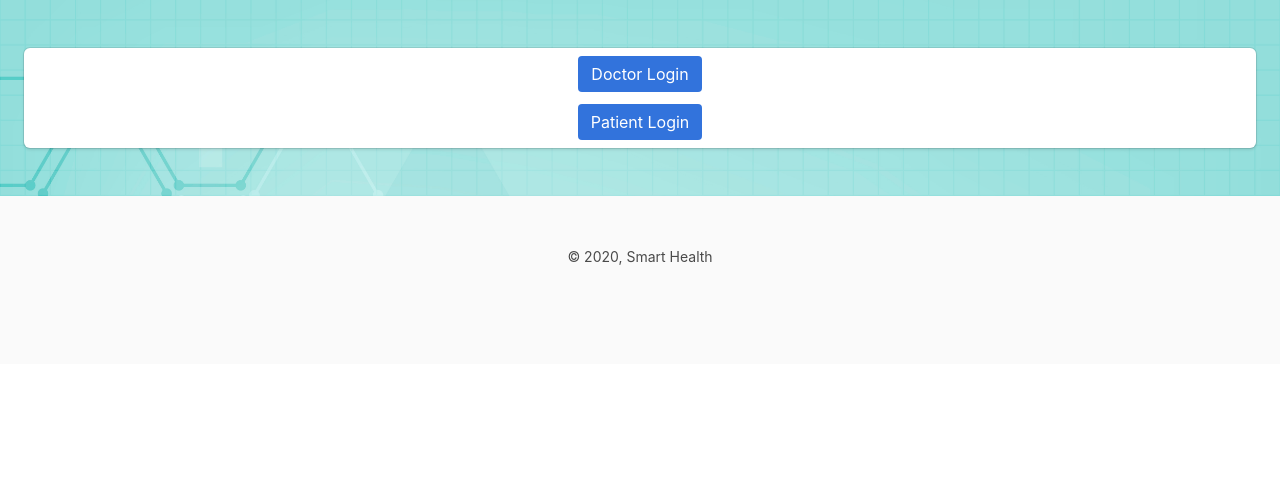
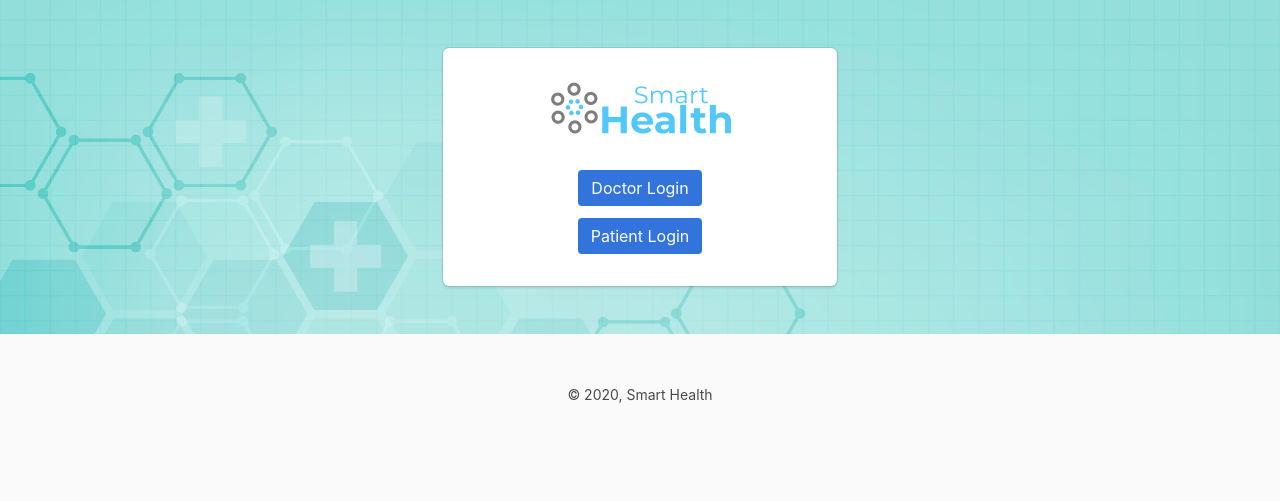
Before and after one commit to SmartHealth-ituse2020/SH-web, a Flask app: page / in a window 1280 px wide. Shown: the part 45-546 px from the top of the page. Run offline with Flask 2, Linux system fonts and the light colour scheme; some libraries are stand-ins or nearby versions.

Commit message:
visual improvements

```diff
--- a/templates/layout_doctor.html
+++ b/templates/layout_doctor.html
@@ -16,7 +16,7 @@
     <nav class="navbar" role="navigation" aria-label="main navigation">
       <div class="navbar-brand">
         <a class="navbar-item" href="{{ url_for('home_page_doctor') }}">
-          <img src="static/smartHealth_logo-with-text.jpg">
+          <img src="/static/smartHealth_logo-with-text.jpg">
         </a>
       </div>
       <div class="navbar-menu">
--- a/templates/login.html
+++ b/templates/login.html
@@ -14,7 +14,7 @@
 <body>
     <header>
         <div class="level-right">
-            <a class="button is-rounded is-ghost is-medium level-item" href="{{ url_for('login_page_doctor') }}">
+            <a class="button is-rounded is-ghost is-medium level-item">
                 <span class="icon is-small is-left">
                     <i class="fa fa-cog"></i>
                 </span>
@@ -24,16 +24,24 @@
     <main>
         <section class="section">
             <div class="content">
+                <div class="columns is-centered">
+                    <div class="column is-one-third">
                         <div class="box">
 
-                        <div class="block">
+                            <div class="block" style="margin-bottom: 3rem; margin-top: 1.5rem">
+                                <div class="columns is-centered">
+                                    <img src="/static/smartHealth_logo-with-text.jpg">
+                                </div>
+                            </div>
+                            <div class="block" style="margin-bottom: 1.5rem; margin-top: 1.5rem">
                                 <div class="columns is-centered">
                                     <a class="button is-link" href="{{ url_for('login_page_doctor') }}">Doctor Login</a>
                                 </div>
                             </div>
-                        <div class="block">
+                            <div class="block" style="margin-bottom: 1.5rem">
                                 <div class="columns is-centered">
                                     <a class="button is-link">Patient Login</a>
+                                </div>
                             </div>
                         </div>
                     </div>
```
Lines whose indentation alone changed are shown as unchanged.
